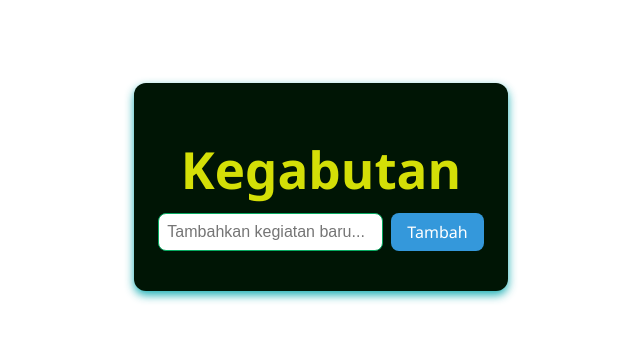
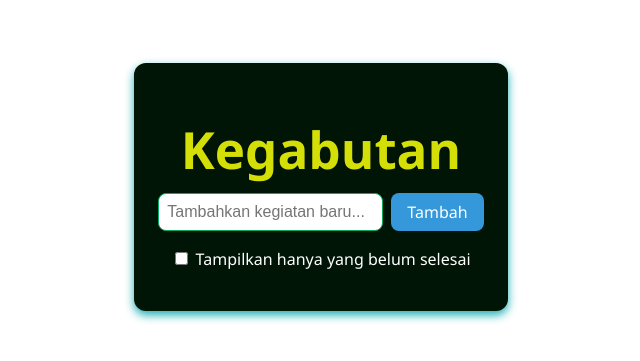
Before and after one commit to AlifBasmanMakarim/uts-todo, a Vue app: page / in a window 1280 px wide. Shown: the part 213-574 px from the top of the page, without its empty margins (319-959 px from the left). Built offline with nearby package versions, Linux system fonts and the light colour scheme.

Commit message:
menambahkan filter untuk tampilan hanya kegiatan yang belum selesai

```diff
--- a/src/App.vue
+++ b/src/App.vue
@@ -6,8 +6,15 @@
       <button @click="addTask">Tambah</button>
     </div>
 
+    <div class="filter">
+      <label>
+        <input type="checkbox" v-model="showOnlyIncomplete" />
+        Tampilkan hanya yang belum selesai
+      </label>
+    </div>
+
     <ul class="task-list">
-      <li v-for="(task, index) in tasks" :key="index" class="task-item">
+      <li v-for="(task, index) in filteredTasks" :key="index" class="task-item">
         <input type="checkbox" v-model="task.completed" class="checkbox" />
         <span :class="{ completed: task.completed }">{{ task.text }}</span>
         <button class="delete" @click="removeTask(index)">Batal</button>
@@ -17,10 +24,11 @@
 </template>
 
 <script setup>
-import { ref } from 'vue'
+import { ref, computed } from 'vue'
 
 const newTask = ref('')
 const tasks = ref([])
+const showOnlyIncomplete = ref(false)
 
 function addTask() {
   if (newTask.value.trim()) {
@@ -32,6 +40,12 @@ function addTask() {
 function removeTask(index) {
   tasks.value.splice(index, 1)
 }
+
+const filteredTasks = computed(() => {
+  return showOnlyIncomplete.value
+    ? tasks.value.filter(task => !task.completed)
+    : tasks.value
+})
 </script>
 
 <style scoped>
@@ -79,6 +93,12 @@ function removeTask(index) {
   background-color: #2980b9;
 }
 
+.filter {
+  margin: 1rem 0;
+  text-align: center;
+  color: white;
+}
+
 .task-list {
   list-style: none;
   padding: 0;
```
